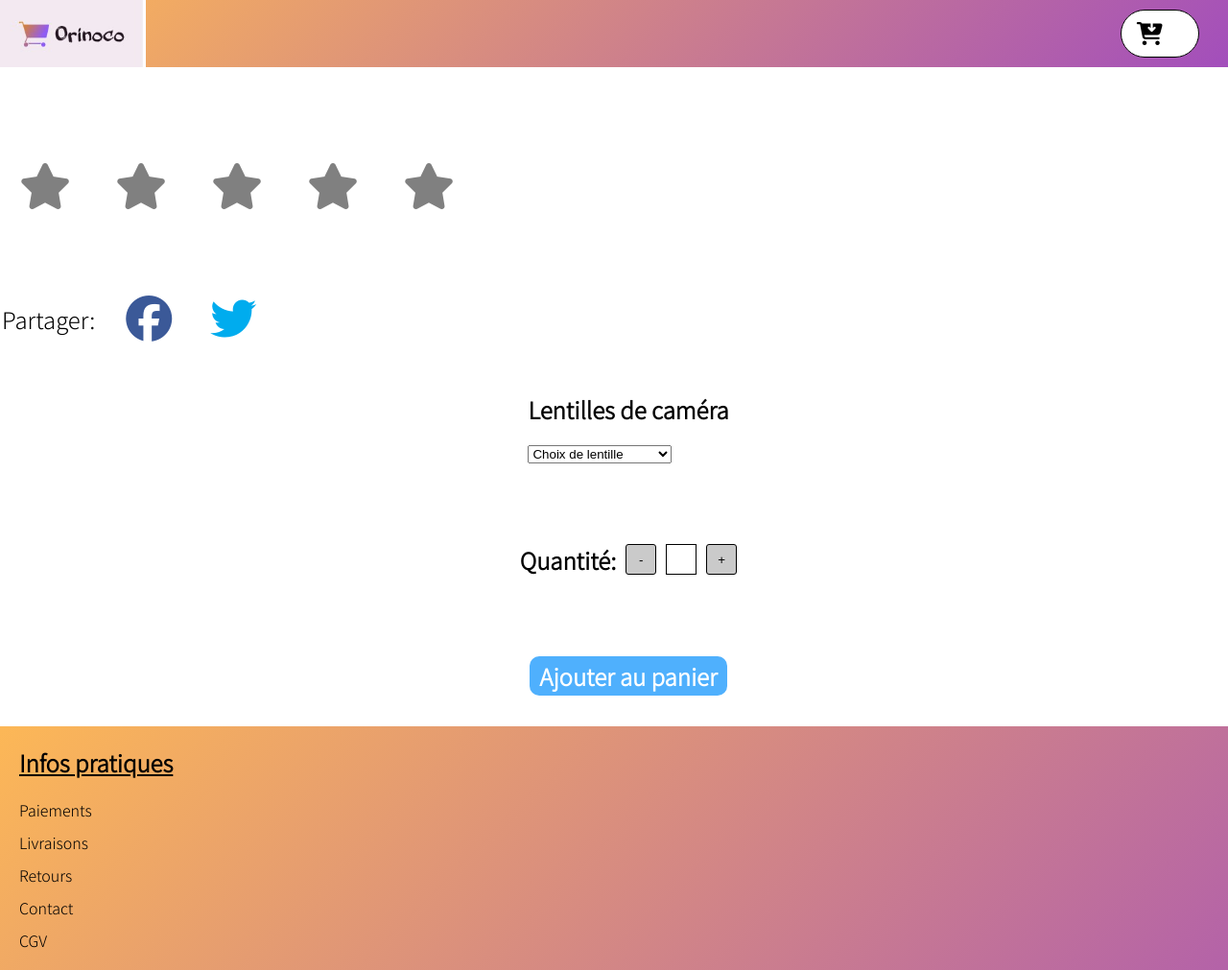
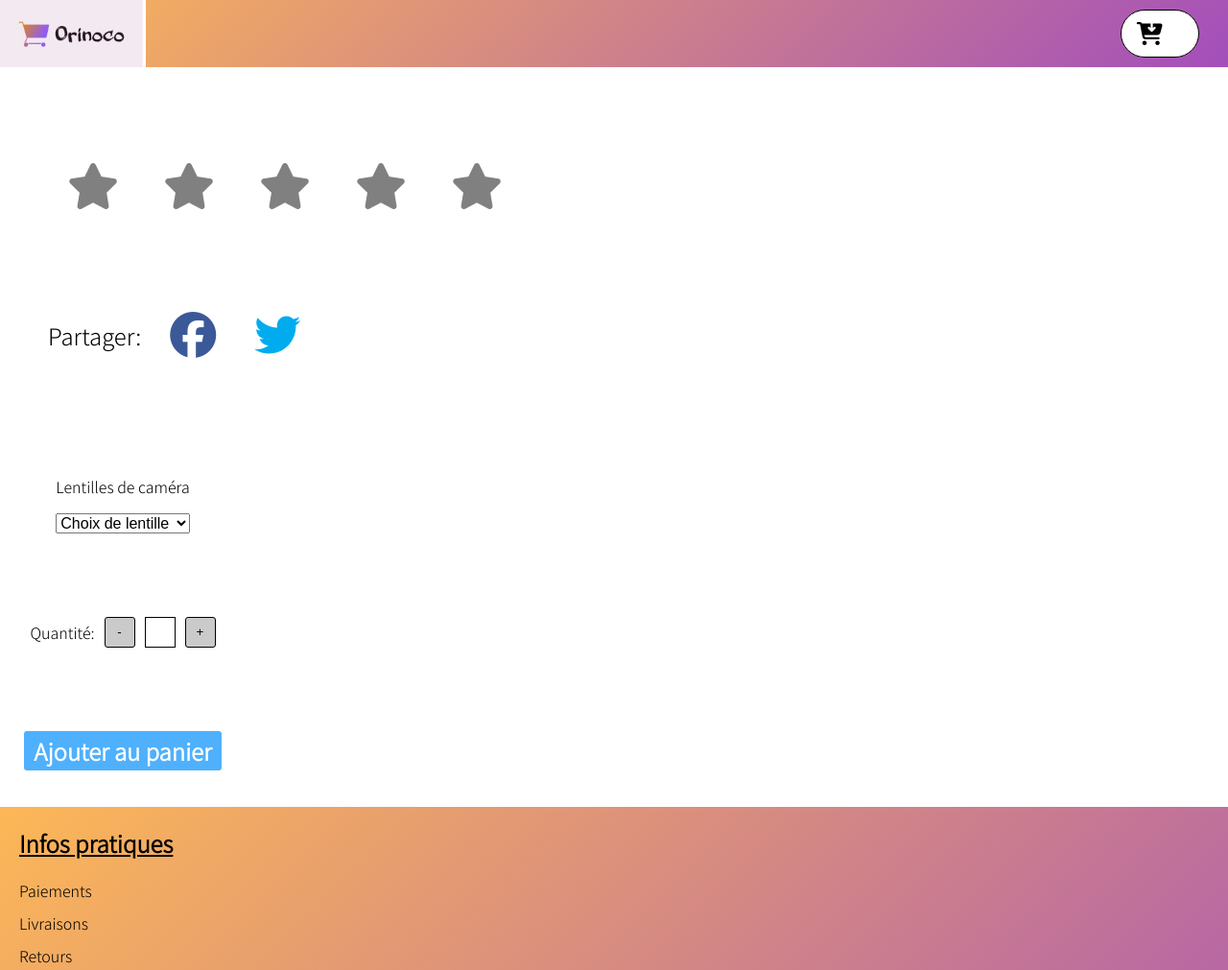
Before and after one commit to raphaellorthioir/Orinoco, a plain HTML site: page frontend/html/product.html in a window 1280 px wide. Shown: the top 1011 px of the page at 96% size. Drawn offline with Linux system fonts and the light colour scheme; no server answers.

Commit message:
affichage nb produit; reglage width page produit

```diff
--- a/frontend/html/product.html
+++ b/frontend/html/product.html
@@ -43,8 +43,8 @@
         </nav>
     </header>
     <main>
-        <div class="align space-b respProductPage">
-            <section>
+        <div class="align  respProductPage">
+            <section id="imgSection" >
                 <div id="showProduct" class=" align padding responsiveCol ">
 
                    <!-- <img src="../img/camera.jpg" alt="Caméra model Zurs 50S">
@@ -72,10 +72,10 @@
                         </div>
                 </div>
             </section>
-            <section>
+            <section id="cartSection">
                 <div class=" addCartArea col  space center">
-                    <div class=" col ">
-                       <h2><label for="lens-select">Lentilles de caméra</label></h2>
+                    <div class=" col  ">
+                       <p>Lentilles de caméra</p>
 
                        <select name="lenses" id="lense-select"  required >
                            <option value="">Choix de lentille</option>
@@ -84,14 +84,14 @@
                        </select>
 
                     </div>
-                    <div class="align center quantity">
-                        <h2>Quantité:</h2>
-                        <div class=" align howMuchLine ">
+
+                        <div class=" align center">
+                            <p id="spaceQty">Quantité:</p>
                             <button id="lessBtn" class="howMuchBtn" type="button">-</button>
                             <div id="productQty" class="chooseNumber"></div>
                             <button id="plusBtn"class="howMuchBtn" type="button">+</button>
                             </div>
-                    </div>
+
                     <div href="#" id="addCart" class="addCartBtn" type="submit"> Ajouter au panier</div>
                 </div>
              </section>
--- a/frontend/js/product.js
+++ b/frontend/js/product.js
@@ -93,7 +93,7 @@ const getPageProduct = function(camera){
      // gestion quantité de produit
 
      var productQty=1;
-
+     objet.quantite = productQty
      let lessBtn = document.querySelector("#lessBtn")
      let plusBtn = document.querySelector("#plusBtn")
      let qty = document.getElementById('productQty')
@@ -117,10 +117,11 @@ const getPageProduct = function(camera){
 
   // local storage
   let addCart = document.querySelector("#addCart")
-
+  let ls =JSON.parse(localStorage.getItem("produit"));
+  let cartCount =document.querySelector("#count")
+  cartCount.textContent=`${ls.length}`
   addCart.addEventListener("click", function event (){
 
-    let ls =JSON.parse(localStorage.getItem("produit"));
 
     if(objet.option){
       if (ls){
@@ -138,7 +139,9 @@ const getPageProduct = function(camera){
         if(!objTrouve){
           ls.push(objet)
    }
-         localStorage.setItem("produit", JSON.stringify(ls));
+
+          cartCount.textContent=`${ls.length}`
+          localStorage.setItem("produit", JSON.stringify(ls));
           popupconfirmation();
          } else{
 
@@ -152,8 +155,7 @@ const getPageProduct = function(camera){
     } else{
       alert("choisir une option")
     }
-    let cartCount =document.querySelector("#count")
-    cartCount.textContent=`${ls.length}`
+
 })
 
 //fonction fenêtre popup
--- a/frontend/sass/style.scss
+++ b/frontend/sass/style.scss
@@ -10,7 +10,7 @@ article{
     padding: 10px;
 }
 select{
-    width:150px;
+    font-size: 1em;
 }
 #indexMargin{
     margin-top: 50px;
@@ -19,10 +19,7 @@ h3{
     font-size: 20px;
     margin-bottom: 30px;
 }
-p{
-    margin: 2px;
 
-}
 li{
     .nameCamera{
         font-size: 20px;
@@ -38,21 +35,26 @@ li{
 
 }
 .addCartArea{
-    width: 400px;
+
     height: 100%;
-    padding-left: 30px;
+    margin-right: auto;
+    margin-left: auto;
     border-left: rgba(0, 0, 0, 0.472) solid 2px;
 
 
+}
+#imgSection{
+    width: 80%;
+}
+#cartSection{
+    width: 20%;
 }
 #lens-select{
     width: 200px;
     height: 30px;
     font-size: 16px;
 }
-.quantity{
-    width: fit-content;
-}
+
 .photoArea{
     width: 208px;
     height: 184px;
@@ -198,10 +200,10 @@ li{
 .fa-twitter{
     color: #00acee;
 }
- .howMuchLine{
-     margin-left: 10px;
+
+ #spaceQty{
+     margin-right: 10px;
  }
-
 .howMuchBtn{
     text-align: center;
     background: rgb(202, 202, 202);
@@ -216,6 +218,8 @@ li{
 }
 .padding{
     padding-top: 50px;
+    padding-bottom: 50px;
+    padding-left: 50px;
 }
 .col{
     display: flex;
@@ -656,7 +660,7 @@ figcaption{
         animation: addCartAnim 0.1s ease forwards ;
        }
     &:active{
-        animation: addCartReduce 0.s ease forwards;
+        animation: addCartReduce 0.1s ease forwards;
     }
  }
  @keyframes addCartAnim{
@@ -683,8 +687,8 @@ figcaption{
 
  #showProduct{
      img{
-         width: 300px;
-         height: 200px;
+         width: 500px;
+         height: 300px;
      }
  }
  .priceProduct{
```
Also changed, not shown: frontend/sass/style.css, 1 other file.
